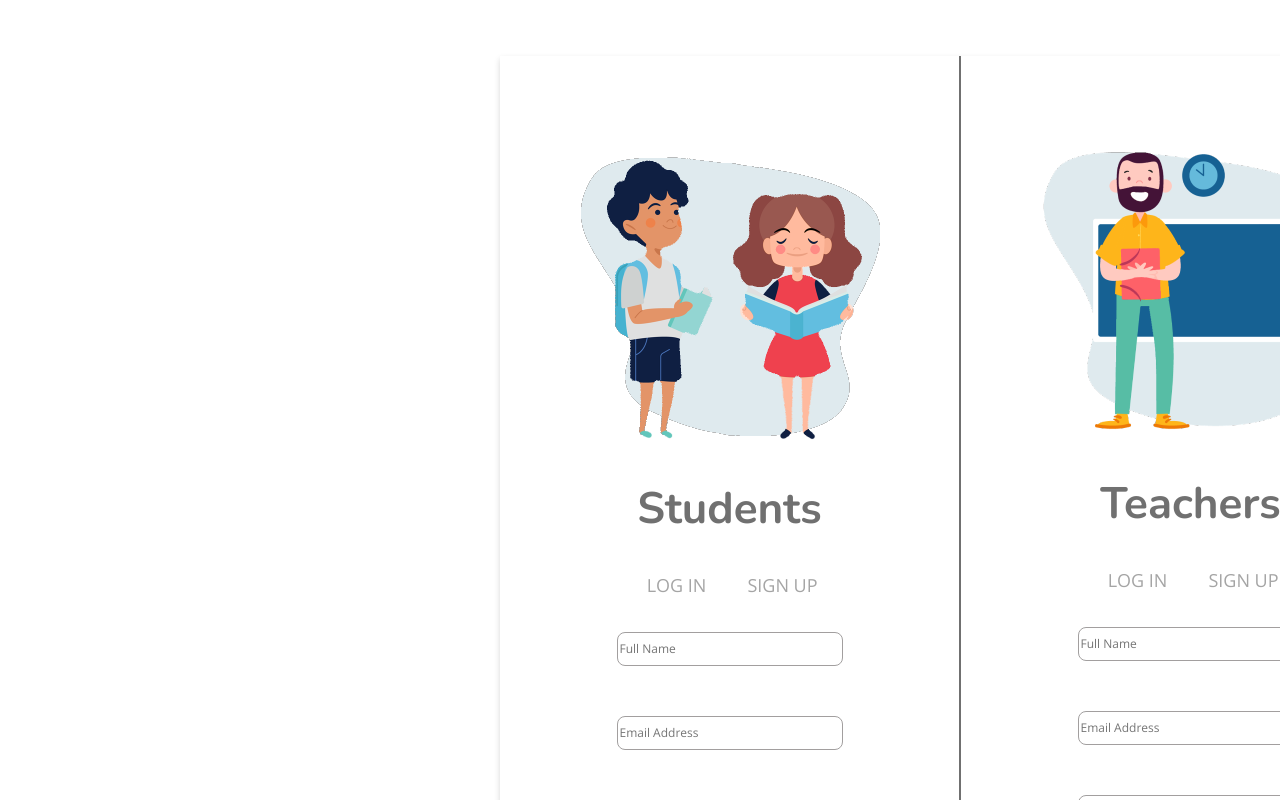
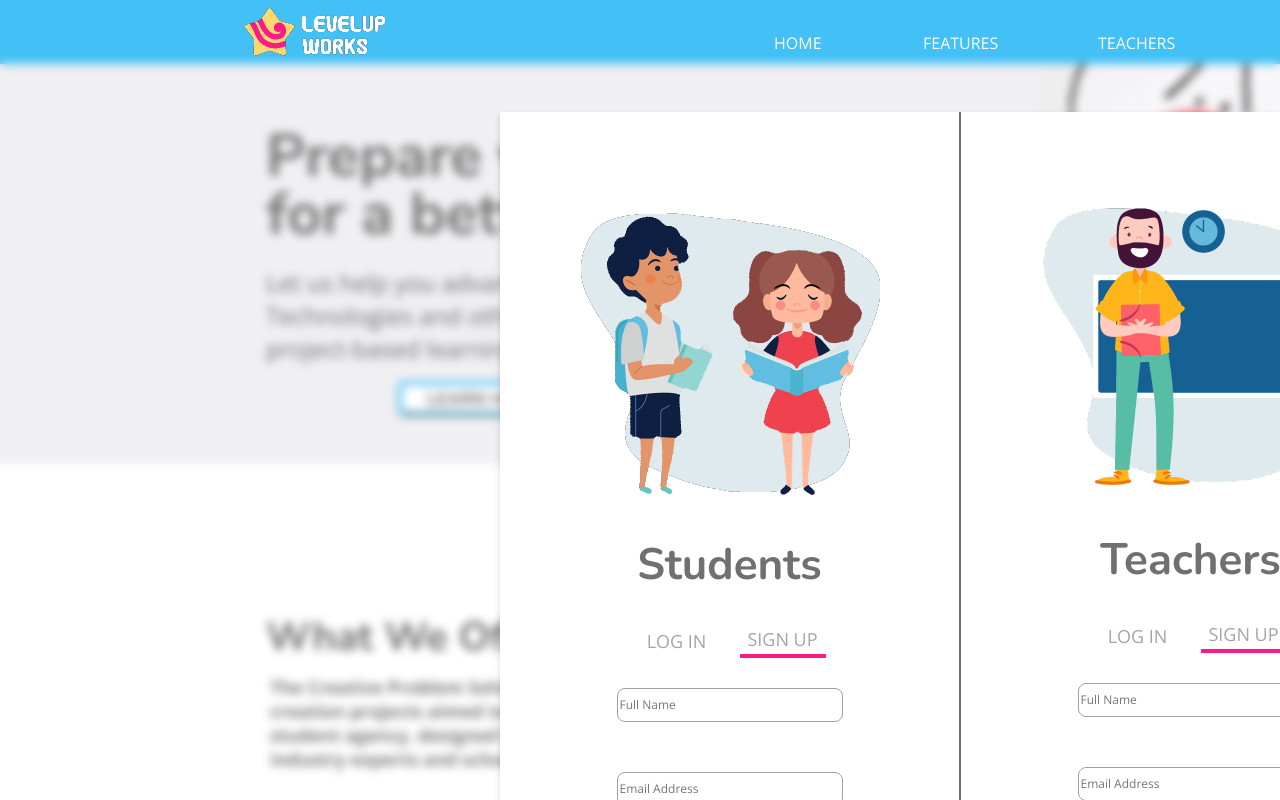
Before and after one commit to vessiBop/mission-x, a React (Create React App) app: page /login in a window 1280 px wide. Shown: the top 800 px of the page. Built offline with nearby package versions, Linux system fonts and the light colour scheme.

Commit message:
99% finished. Couple finishing touches before my M3 is complete

```diff
--- a/src/App.js
+++ b/src/App.js
@@ -10,7 +10,7 @@ function App() {
     <div className="App">
        <BrowserRouter>
           <Routes>
-            <Route path="/home" element={<Homepage />} />
+            <Route path="/" element={<Homepage />} />
             <Route path="/login" element={<Login />} />
           </Routes>
         </BrowserRouter>
--- a/src/Homepage-Components/Footer.css
+++ b/src/Homepage-Components/Footer.css
@@ -5,7 +5,7 @@
 .footer-layout {
   background-color: #b2e4fa;
   width: 100%;
-  height: 480px;
+  height: 535px;
   display: flex;
   justify-content: space-around;
   padding-top: 154px;
--- a/src/Homepage-Components/Homepage.js
+++ b/src/Homepage-Components/Homepage.js
@@ -16,6 +16,8 @@ import Footer from './Footer';
 
 
 
+
+
 export default function Homepage() {
     return (
       <div className="parent-div-contains-all-other-divs">
@@ -26,6 +28,8 @@ export default function Homepage() {
         <ExplanationsOfProject />
         <FinalSectionBeforeNavbar />
         <Footer />
+
+
       </div>
     );
   }
--- a/src/Homepage-Components/Parent-div.css
+++ b/src/Homepage-Components/Parent-div.css
@@ -4,5 +4,13 @@
     width: 1920px;
     height: 3689px;
     box-sizing: border-box;
+    margin: 0;
+}
+.parent-div-contains-all-other-divs2 {
+    width: 1920px;
+    height: 3689px;
+    box-sizing: border-box;
+
+
 
 }
--- a/src/Homepage-Components/Second-section.css
+++ b/src/Homepage-Components/Second-section.css
@@ -57,8 +57,11 @@
     top: 381px;
     left: 645px;
     position: absolute;
+}
 
-
+.first-section-button-two a {
+    text-decoration: none;
+    color: #FFF;
 }
 
 .button-two-sign-up-disclaimer {
--- a/src/Homepage-Components/SecondSection.js
+++ b/src/Homepage-Components/SecondSection.js
@@ -1,4 +1,5 @@
 import './Fonts.css';
+import { Link } from 'react-router-dom';
 
 // Code for the section below the navbar. Check Second-section.css
 
@@ -10,7 +11,7 @@ export default function PrepareYoungMinds() {
                 <div className="sub-header-explaining-website-content">Let us help you advance students in Digital Technologies and other learning areas with our project-based learning programme.</div>
                 <div className="first-section-buttons">
                     <button className="first-section-button-one">LEARN MORE</button>
-                    <button className="first-section-button-two">SIGN UP</button>
+                    <button className="first-section-button-two"><Link to='/login'>SIGN UP</Link></button>
                     <div className="button-two-sign-up-disclaimer">*Basic subscription includes first 15 projects free of charge</div>
                 </div>
             </div>
--- a/src/Login Components/Login.css
+++ b/src/Login Components/Login.css
@@ -8,11 +8,10 @@
     box-sizing: border-box;
     display: flex;
     justify-content: center;
-
- /*  display: none; */
-
-
-
+    position: absolute;
+    top: 56px;
+    z-index: 1;
+    backdrop-filter: blur(5px);
 
 
 }
--- a/src/Login Components/Login.js
+++ b/src/Login Components/Login.js
@@ -1,18 +1,39 @@
 import './Login.css'
 import './LoginPage.css'
 import LoginPage from './LoginPage'
-
-
-
-
+import Navbar from '../Homepage-Components/Navbar';
+import PrepareYoungMinds from '../Homepage-Components/SecondSection';
+import WhatWeOffer from '../Homepage-Components/WhatWeOffer';
+import ResponsiveImages from '../Homepage-Components/SectionThree';
+import ExplanationsOfProject from '../Homepage-Components/Explanations';
+import FinalSectionBeforeNavbar from '../Homepage-Components/FinalSection'
+import Footer from '../Homepage-Components/Footer';
+import '../Homepage-Components/FinalSection.css'
+import '../Homepage-Components/Parent-div.css';
+import '../Homepage-Components/Navbar.css';
+import '../Homepage-Components/Fonts.css';
+import '../Homepage-Components/Second-section.css';
+import '../Homepage-Components/what-we-offer.css';
+import '../Homepage-Components/SectionThree.css';
+import '../Homepage-Components/Explanations.css';
 
 
 export default function Login() {
     return (
         <>
             <div id="login-div">
-                <LoginPage />
+            <LoginPage />
             </div>
+            <div className='parent-div-contains-all-other-divs2'>
+            <Navbar />
+            <PrepareYoungMinds />
+            <WhatWeOffer />
+            <ResponsiveImages />
+            <ExplanationsOfProject />
+            <FinalSectionBeforeNavbar />
+            <Footer />
+            </div>
+
 
         </>
     )
--- a/src/Login Components/LoginPage.css
+++ b/src/Login Components/LoginPage.css
@@ -4,6 +4,8 @@
     display: flex;
     margin-top: 56px;
     box-shadow: 0px 3px 6px #00000029;
+    background-color: #FFF;
+
 }
 
 #exit-button-div img {
--- a/src/Login Components/LoginPage.js
+++ b/src/Login Components/LoginPage.js
@@ -5,15 +5,15 @@ import './LoginPage.css';
 import './Login.css';
 import LeftCross from './LoginPageImages/Line-4.png'
 import RightCross from './LoginPageImages/Line-5.png'
-
+import { Link } from 'react-router-dom';
 
 export default function LoginPage() {
 
 // useState functions for buttons
 const [buttonClass, setButtonClass] = useState('unclicked-btn');
-const [buttonClass2, setButtonClass2] = useState('unclicked-btn');
+const [buttonClass2, setButtonClass2] = useState('clicked-btn');
 const [buttonClass3, setButtonClass3] = useState('unclicked-btn');
-const [buttonClass4, setButtonClass4] = useState('unclicked-btn');
+const [buttonClass4, setButtonClass4] = useState('clicked-btn');
 
 // useState functions for form changes
 const [studentForm, setStudentForm] = useState('student-form-sign-up');
@@ -27,32 +27,32 @@ const [teacherForm1, setTeacherForm1] = useState('teacher-form-log-in1');
 const setButtonAfterClick1 = () => {
     setButtonClass('clicked-login-btn')
     setButtonClass2('unclicked-btn')
-    setStudentForm('student-form-log-in')
-    setStudentForm1('student-form-sign-up1')
+    setStudentForm('student-form-log-in1')
+    setStudentForm1('student-form-sign-up')
 
 
 }
 const setButtonAfterClick2 = () => {
     setButtonClass('unclicked-btn')
     setButtonClass2('clicked-btn')
-    setStudentForm('student-form-log-in1')
-    setStudentForm1('student-form-sign-up')
+    setStudentForm('student-form-log-in')
+    setStudentForm1('student-form-sign-up1')
 
 
 }
 const setButtonAfterClick3 = () => {
     setButtonClass3('clicked-login-btn')
     setButtonClass4('unclicked-btn')
-    setTeacherForm('teacher-form-log-in')
-    setTeacherForm1('teacher-form-sign-up1')
+    setTeacherForm('teacher-form-log-in1')
+    setTeacherForm1('teacher-form-sign-up')
 
 
 }
 const setButtonAfterClick4 = () => {
     setButtonClass3('unclicked-btn')
     setButtonClass4('clicked-btn')
-    setTeacherForm('teacher-form-log-in1')
-    setTeacherForm1('teacher-form-sign-up')
+    setTeacherForm('teacher-form-log-in')
+    setTeacherForm1('teacher-form-sign-up1')
 
 
 }
@@ -67,7 +67,7 @@ const setButtonAfterClick4 = () => {
                     <button onClick={setButtonAfterClick1} className={buttonClass} id='student-log-in-button'>LOG IN</button>
                     <button onClick={setButtonAfterClick2} className={buttonClass2} id='student-sign-up-button'>SIGN UP</button>
                 </div>
-                <form id={studentForm} method="post"> {/*  */}
+                <form id={studentForm} method="post"> {/* two student forms one is sign up one is log in. changed with useState */}
                     <input class='text-fields' type='text' id='fname' name='fname' placeholder='Full Name' required autoComplete='on'/> <br />
                     <input class='text-fields' type='email' id='email' name='email' placeholder='Email Address' required autoComplete='on'/> <br />
                     <input class='text-fields' type='password' id='password' name='password' placeholder='Password (8 characters minimum)' minLength='8' required /> <br />
@@ -83,8 +83,8 @@ const setButtonAfterClick4 = () => {
             </div>
             <div id="right-side">
                 <div id='exit-button-div'>
-                    <img src={LeftCross}  alt="exit-button" />
-                    <img src={RightCross}  alt="exit-button" />
+                    <Link to="/"><img src={LeftCross}  alt="exit-button" />
+                    <img src={RightCross}  alt="exit-button" /></Link>
                 </div>
 
                 <img src={teachersImg} alt="img of teacher cartoon style" />
@@ -93,6 +93,7 @@ const setButtonAfterClick4 = () => {
                             <button onClick={setButtonAfterClick3} className={buttonClass3} id='teacher-log-in-button'>LOG IN</button>
                             <button onClick={setButtonAfterClick4} className={buttonClass4} id='teacher-sign-up-button'>SIGN UP</button>
                         </div>
+                                { /* two teacher forms, sign up and log in, changed with useState */}
                             <form id={teacherForm} method='post' autoComplete='on'>
                                 <input class='text-fields' type='text' id='fname-teacher' name='fname' placeholder='Full Name' required autoComplete='on'/> <br />
                                 <input class='text-fields' type='email' id='email-teacher' name='email' placeholder='Email Address' required autoComplete='on'/> <br />
```
Lines whose indentation alone changed are shown as unchanged.
